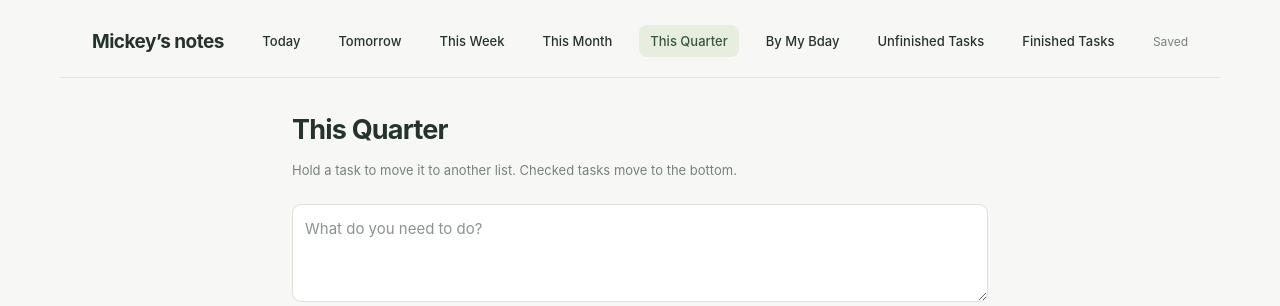
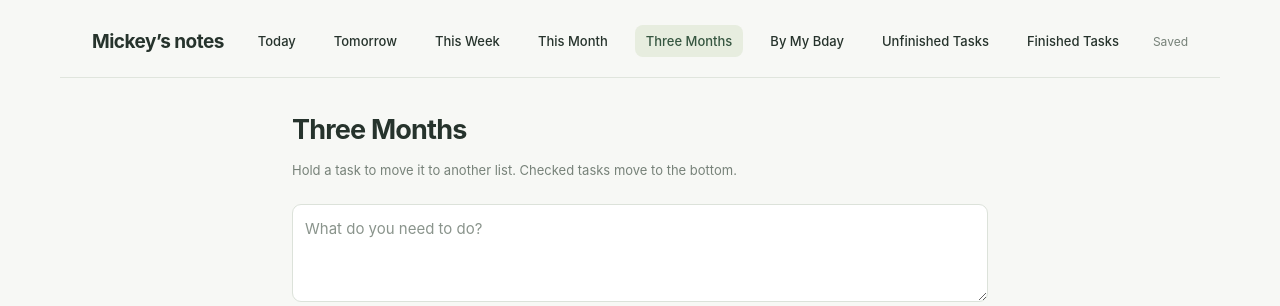
Before and after one commit to BlackMounatinTech/bmdw-estimator, a Flask app: page /lists/quarter in a window 1280 px wide. Shown: the top 306 px of the page. Run offline with Flask 3, Linux system fonts and the light colour scheme; data that the repository does not hold is empty.

Commit message:
Rename This Quarter to Three Months

```diff
--- a/mickeys_notes/app.py
+++ b/mickeys_notes/app.py
@@ -80,7 +80,7 @@ def tomorrow_page():
     session.setdefault('csrf', secrets.token_hex(24))
     return render_template('index.html', csrf=session['csrf'], day_view='tomorrow')
 
-LIST_TITLES = {'business': 'Business', 'week': 'This Week', 'month': 'This Month', 'quarter': 'This Quarter', 'unfinished': 'Unfinished Tasks', 'bday': 'By My Bday'}
+LIST_TITLES = {'business': 'Business', 'week': 'This Week', 'month': 'This Month', 'quarter': 'Three Months', 'unfinished': 'Unfinished Tasks', 'bday': 'By My Bday'}
 
 @app.get('/lists/<list_key>')
 def list_page(list_key):
--- a/mickeys_notes/static/task-move.js
+++ b/mickeys_notes/static/task-move.js
@@ -15,7 +15,7 @@ window.taskMoveActions = function (row, task, source, move, day) {
     const nowDate = new Date(), tomorrowDate = new Date(); tomorrowDate.setDate(tomorrowDate.getDate() + 1);
     const dateKey = d => `${d.getFullYear()}-${String(d.getMonth()+1).padStart(2,'0')}-${String(d.getDate()).padStart(2,'0')}`;
     const dates = {today: dateKey(nowDate), tomorrow: dateKey(tomorrowDate)};
-    for (const [key, title] of [['today', 'Today'], ['tomorrow', 'Tomorrow'], ['week', 'This Week'], ['month', 'This Month'], ['quarter', 'This Quarter'], ['bday', 'By My Bday'], ['unfinished', 'Unfinished Tasks'], ['days', 'Another day…']]) {
+    for (const [key, title] of [['today', 'Today'], ['tomorrow', 'Tomorrow'], ['week', 'This Week'], ['month', 'This Month'], ['quarter', 'Three Months'], ['bday', 'By My Bday'], ['unfinished', 'Unfinished Tasks'], ['days', 'Another day…']]) {
       if ((key === source && key !== 'days') || (source === 'days' && dates[key] === day)) continue;
       const button = make('button', {type: 'button', textContent: title});
       button.onclick = () => {
--- a/mickeys_notes/templates/finished.html
+++ b/mickeys_notes/templates/finished.html
@@ -5,7 +5,7 @@
 <title>Finished Tasks · Mickey’s Notes</title>
 <meta name="apple-mobile-web-app-capable" content="yes"><meta name="theme-color" content="#f7f8f5">
 <link rel="apple-touch-icon" href="{{ url_for('static', filename='icon.png') }}">
-<link rel="stylesheet" href="{{ url_for('static', filename='style.css') }}?v=no-business-1">
+<link rel="stylesheet" href="{{ url_for('static', filename='style.css') }}?v=three-months-1">
 </head><body>
-<header class="app-header"><a href="{{ url_for('index') }}">Mickey’s notes</a><nav class="top-nav" aria-label="Lists"><a href="{{ url_for('index') }}"{% if day_view == 'today' %} aria-current="page"{% endif %}>Today</a><a href="{{ url_for('tomorrow_page') }}"{% if day_view == 'tomorrow' %} aria-current="page"{% endif %}>Tomorrow</a>{% for key, title in [('week', 'This Week'), ('month', 'This Month'), ('quarter', 'This Quarter'), ('bday', 'By My Bday'), ('unfinished', 'Unfinished Tasks'), ('finished', 'Finished Tasks')] %}<a href="{{ url_for('list_page', list_key=key) }}"{% if list_key == key %} aria-current="page"{% endif %}>{{ title }}</a>{% endfor %}</nav><span id="save-status" role="status">Loading…</span></header>
-<main class="general-page"><div class="day-heading"><h1>Finished Tasks</h1><span id="finished-count"></span></div><p class="general-hint">Completed tasks arrive here after midnight. Keep the tasks you want to remember; delete the rest.</p><div id="finished-tasks"></div></main><p id="error" role="alert" hidden></p><script src="{{ url_for('static', filename='finished.js') }}?v=no-business-1"></script></body></html>
+<header class="app-header"><a href="{{ url_for('index') }}">Mickey’s notes</a><nav class="top-nav" aria-label="Lists"><a href="{{ url_for('index') }}"{% if day_view == 'today' %} aria-current="page"{% endif %}>Today</a><a href="{{ url_for('tomorrow_page') }}"{% if day_view == 'tomorrow' %} aria-current="page"{% endif %}>Tomorrow</a>{% for key, title in [('week', 'This Week'), ('month', 'This Month'), ('quarter', 'Three Months'), ('bday', 'By My Bday'), ('unfinished', 'Unfinished Tasks'), ('finished', 'Finished Tasks')] %}<a href="{{ url_for('list_page', list_key=key) }}"{% if list_key == key %} aria-current="page"{% endif %}>{{ title }}</a>{% endfor %}</nav><span id="save-status" role="status">Loading…</span></header>
+<main class="general-page"><div class="day-heading"><h1>Finished Tasks</h1><span id="finished-count"></span></div><p class="general-hint">Completed tasks arrive here after midnight. Keep the tasks you want to remember; delete the rest.</p><div id="finished-tasks"></div></main><p id="error" role="alert" hidden></p><script src="{{ url_for('static', filename='finished.js') }}?v=three-months-1"></script></body></html>
--- a/mickeys_notes/templates/general.html
+++ b/mickeys_notes/templates/general.html
@@ -5,9 +5,9 @@
 <title>{{ list_title }} · Mickey’s Notes</title>
 <meta name="apple-mobile-web-app-capable" content="yes"><meta name="theme-color" content="#f7f8f5">
 <link rel="apple-touch-icon" href="{{ url_for('static', filename='icon.png') }}">
-<link rel="stylesheet" href="{{ url_for('static', filename='style.css') }}?v=no-business-1">
+<link rel="stylesheet" href="{{ url_for('static', filename='style.css') }}?v=three-months-1">
 </head><body>
-<header class="app-header"><a href="{{ url_for('index') }}">Mickey’s notes</a><nav class="top-nav" aria-label="Lists"><a href="{{ url_for('index') }}"{% if day_view == 'today' %} aria-current="page"{% endif %}>Today</a><a href="{{ url_for('tomorrow_page') }}"{% if day_view == 'tomorrow' %} aria-current="page"{% endif %}>Tomorrow</a>{% for key, title in [('week', 'This Week'), ('month', 'This Month'), ('quarter', 'This Quarter'), ('bday', 'By My Bday'), ('unfinished', 'Unfinished Tasks'), ('finished', 'Finished Tasks')] %}<a href="{{ url_for('list_page', list_key=key) }}"{% if list_key == key %} aria-current="page"{% endif %}>{{ title }}</a>{% endfor %}</nav><span id="save-status" role="status">Loading…</span></header>
+<header class="app-header"><a href="{{ url_for('index') }}">Mickey’s notes</a><nav class="top-nav" aria-label="Lists"><a href="{{ url_for('index') }}"{% if day_view == 'today' %} aria-current="page"{% endif %}>Today</a><a href="{{ url_for('tomorrow_page') }}"{% if day_view == 'tomorrow' %} aria-current="page"{% endif %}>Tomorrow</a>{% for key, title in [('week', 'This Week'), ('month', 'This Month'), ('quarter', 'Three Months'), ('bday', 'By My Bday'), ('unfinished', 'Unfinished Tasks'), ('finished', 'Finished Tasks')] %}<a href="{{ url_for('list_page', list_key=key) }}"{% if list_key == key %} aria-current="page"{% endif %}>{{ title }}</a>{% endfor %}</nav><span id="save-status" role="status">Loading…</span></header>
 <main class="general-page" id="general-page" inert>
 <div class="day-heading"><h1>{{ list_title }}</h1><span id="general-progress"></span></div>
 <p class="general-hint">Hold a task to move it to another list. Checked tasks move to the bottom.</p>
@@ -16,7 +16,7 @@
 <p id="voice-status" role="status">You can also use your keyboard’s microphone.</p></div>
 <div id="general-tasks"></div>
 </main><p id="error" role="alert" hidden></p>
-<script src="{{ url_for('static', filename='task-move.js') }}?v=no-business-1"></script>
+<script src="{{ url_for('static', filename='task-move.js') }}?v=three-months-1"></script>
 <script src="{{ url_for('static', filename='task-drag.js') }}?v=carry-drag-1"></script>
-  <script src="{{ url_for('static', filename='general.js') }}?v=no-business-1"></script>
+  <script src="{{ url_for('static', filename='general.js') }}?v=three-months-1"></script>
 </body></html>
```
Also changed, not shown: mickeys_notes/templates/index.html (+4 -4 lines).
